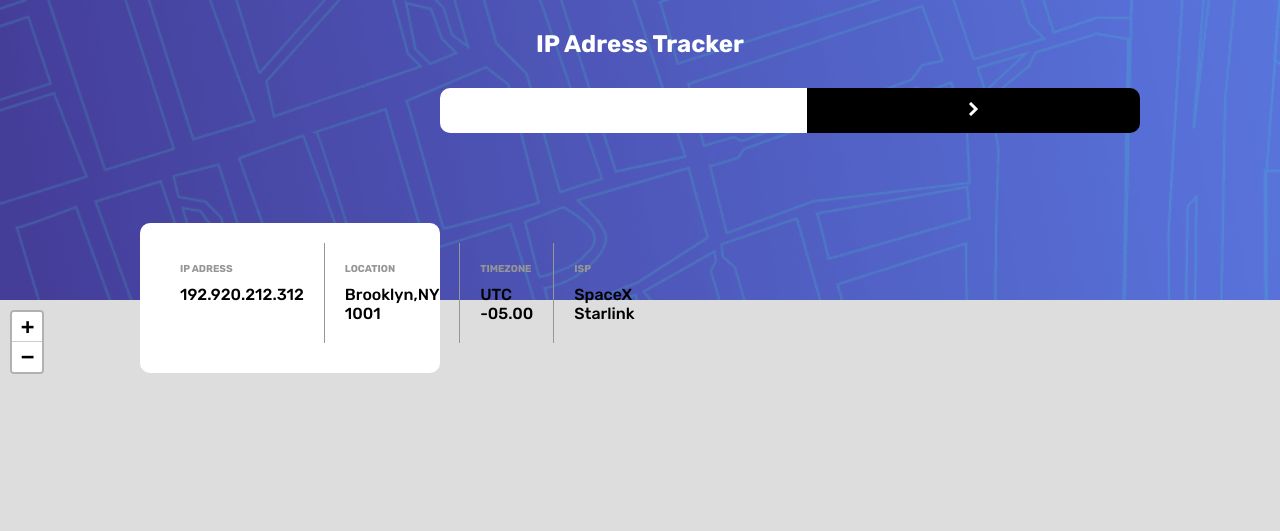
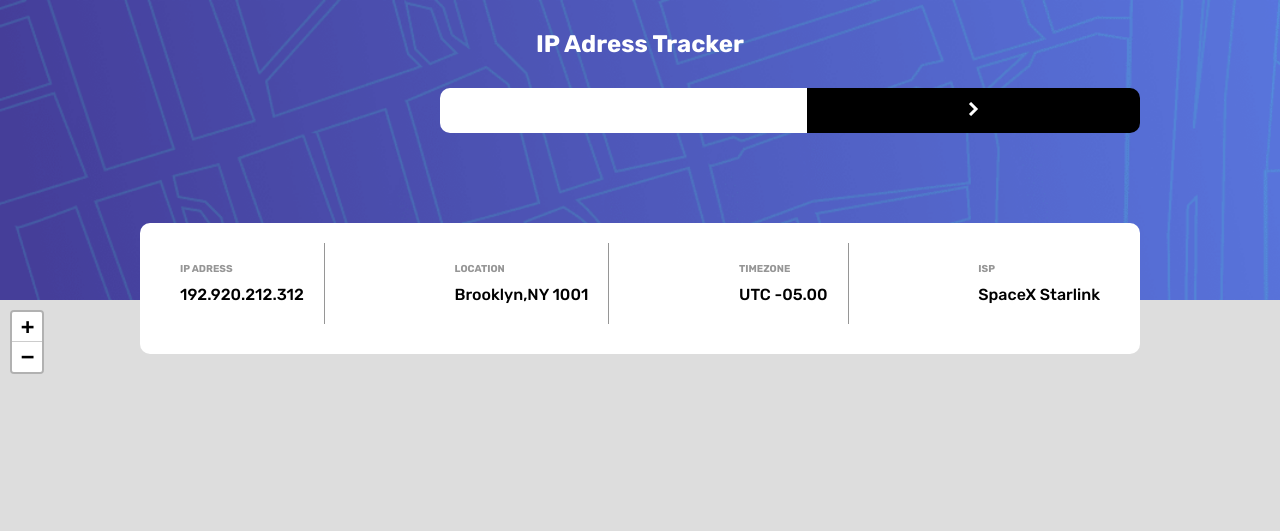
Before and after one commit to azzykesuma/ip-tracker, a plain HTML site: page index.html in a window 1280 px wide. Shown: the top 531 px of the page. Drawn offline with nearby package versions, Linux system fonts and the light colour scheme; no server answers.

Commit message:
last fix css

```diff
--- a/scss/style.scss
+++ b/scss/style.scss
@@ -139,6 +139,7 @@ header {
         display: flex;
         margin-top: 90px;
         justify-content: space-between;
+        width : 1000px;
     }
 }
 
```
Also changed, not shown: css/style.css.
